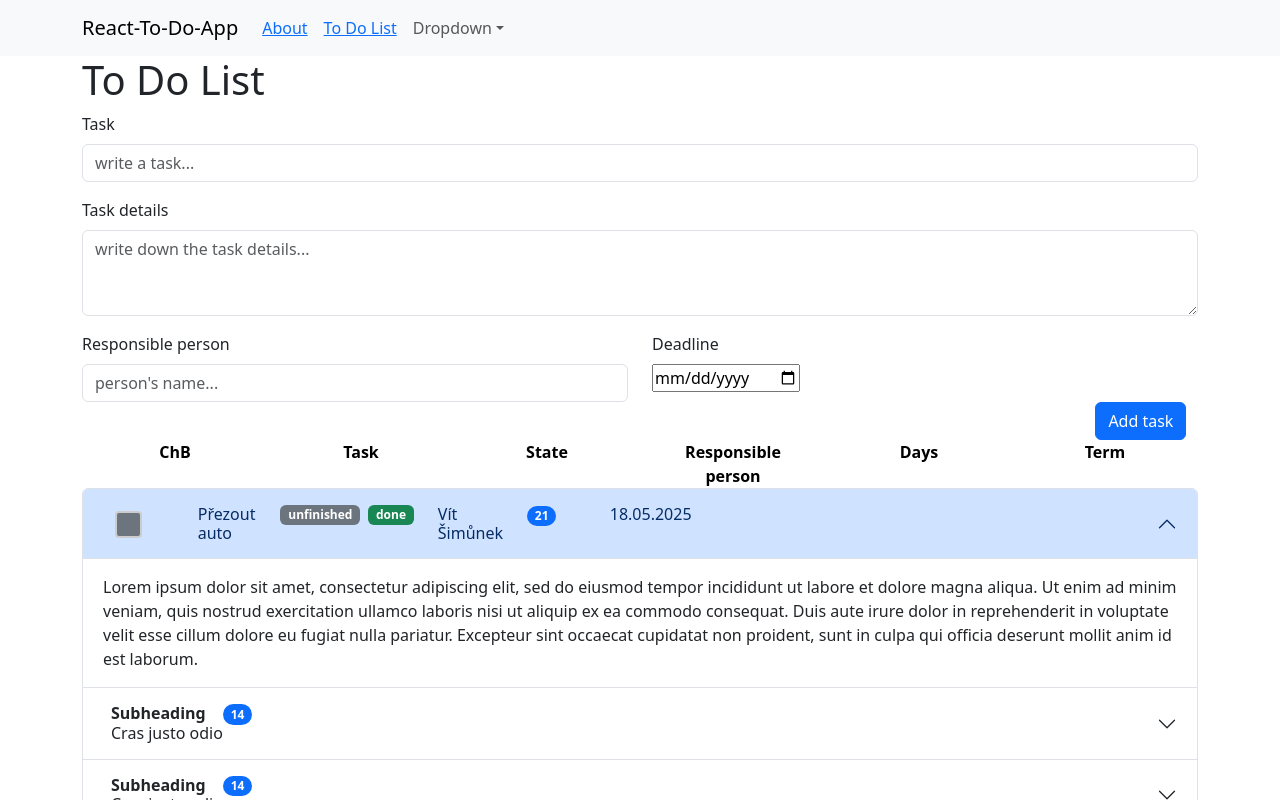
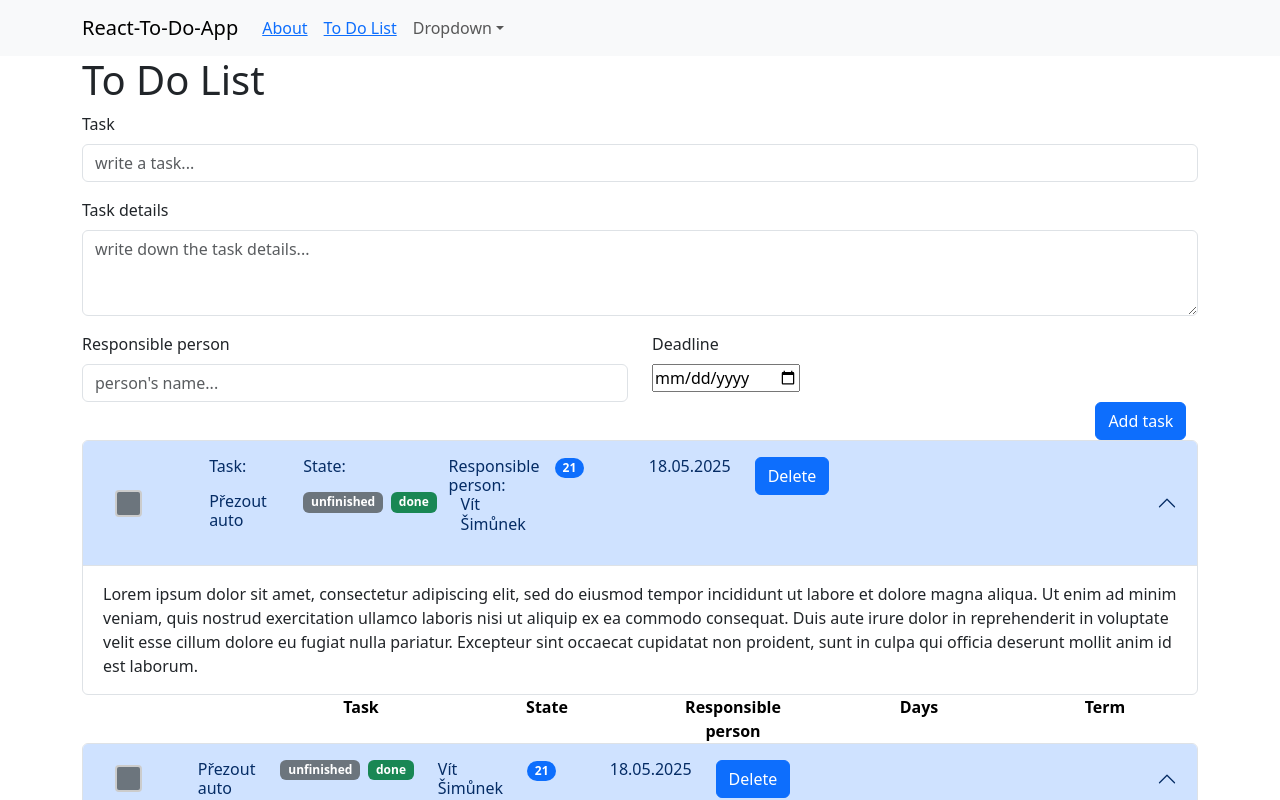
Before and after one commit to Vitus96/React_To_Do_App, a React (Create React App) app: page /project in a window 1280 px wide. Shown: the top 800 px of the page. Built offline with nearby package versions, Linux system fonts and the light colour scheme.

Commit message:
Adding a ButtonFormDelete component

```diff
--- a/public/index.html
+++ b/public/index.html
@@ -1,14 +1,12 @@
 <!DOCTYPE html>
 <html lang="en">
+
 <head>
   <meta charset="utf-8" />
   <link rel="icon" href="%PUBLIC_URL%/favicon.ico" />
   <meta name="viewport" content="width=device-width, initial-scale=1" />
   <meta name="theme-color" content="#000000" />
-    <meta
-      name="description"
-      content="Web site created using create-react-app"
-    />
+  <meta name="description" content="Web site created using create-react-app" />
   <link rel="apple-touch-icon" href="%PUBLIC_URL%/logo192.png" />
   <!--
       manifest.json provides metadata used when your web app is installed on a
@@ -25,7 +23,17 @@
       Learn how to configure a non-root public URL by running `npm run build`.
     -->
   <title>React To Do List</title>
+
+  <!-- Font Open Sans-->
+  <link rel="preconnect" href="https://fonts.googleapis.com">
+  <link rel="preconnect" href="https://fonts.gstatic.com" crossorigin>
+  <link
+    href="https://fonts.googleapis.com/css2?family=Open+Sans:ital,wght@0,300..800;1,300..800&family=Raleway:ital,wght@0,100..900;1,100..900&display=swap"
+    rel="stylesheet">
+
+
 </head>
+
 <body>
   <noscript>You need to enable JavaScript to run this app.</noscript>
   <div id="root"></div>
@@ -40,4 +48,5 @@
       To create a production bundle, use `npm run build` or `yarn build`.
     -->
 </body>
+
 </html>
--- a/src/App.css
+++ b/src/App.css
@@ -1,16 +1,67 @@
 .App {
   text-align: center;
+  font-family: "Open Sans";
 }
 
+/* ABOUT sekce */
+
+.about-contian {
+  width: 100%;
+  height: 85vh;
+  border: 3px solid #0066ff;
+  color: black
+}
+
+
+
+
+
+
+
+
+
+/* PROJECT sekce */
 .list-bar {
-
   text-align: center;
   color: black;
   font-weight: bolder;
 }
 
 
+/*
+.cont {
+  display: flex;
+}
 
+.form-list-container,
+.cont-task,
+.cont-state,
+.cont-person,
+.cont-day,
+.cont-term {
+  flex-grow: 1;
+  width: 12vw;
+}
+*/
+
+/* Icons */
+/*
+.button-add {
+  font-size: 1rem;
+  padding: 0.5em 1em;
+  border: 1px solid #888;
+  background: #f5f5f5;
+  cursor: pointer;
+  display: inline-flex;
+  align-items: center;
+}
+
+.button-add::before {
+  content: "\2713";
+  margin-right: 0.5em;
+  color: red
+}
+*/
 /* CHECKBOX */
 
 .form-list-container {
@@ -52,6 +103,7 @@ input[type="checkbox"].custom:checked::after {
   border-width: 0 3px 3px 0;
   transform: rotate(45deg);
 }
+
 /*--------------------------------------------*/
 
 
--- a/src/components/ButtonForm.js
+++ b/src/components/ButtonForm.js
@@ -6,7 +6,7 @@ import Button from 'react-bootstrap/Button';
 function ButtonForm() {
     return (
         <>
-            <Button type="submit">Add task</Button>
+            <Button type="submit" className="button-add">Add task </Button>
         </>
     );
 };
--- a/src/components/ButtonFormDelete.js
+++ b/src/components/ButtonFormDelete.js
@@ -1,10 +1,12 @@
 import React from "react";
+
+import Button from 'react-bootstrap/Button';
 
 
 function ButtonFormDelete() {
     return (
         <>
-            <button>Delete</button>
+            <Button type="submit" className="button-add">Delete</Button>
         </>
     );
 }
--- a/src/components/ListForm.js
+++ b/src/components/ListForm.js
@@ -16,15 +16,146 @@ import Accordion from 'react-bootstrap/Accordion';
 // Componentns:
 import Checkbox from "./Checkbox";
 import StateList from "./StateList";
+import ButtonFormDelete from "./ButtonFormDelete";
+import { AccordionHeader } from "react-bootstrap";
 
 
 function ListForm() {
     return (
         <>
+            {/*
+    <div>
+        <Container>
+            <Row>
+                <Col></Col>
+                <Col>Task</Col>
+                <Col>State</Col>
+                <Col>Responsible<br />person</Col>
+                <Col>Days</Col>
+                <Col>Term</Col>
+                <Col></Col>
+            </Row>
+
+            <Accordion defaultActiveKey={['0']} alwaysOpen>
+                <Row>
+                    <Accordion.Item eventKey="0">
+                        <Accordion.Header className="form-list-accordion-header">
+                            <ListGroup.Item>
+
+                                <Col className="form-list-container">
+                                    <Checkbox />
+                                </Col>
+
+                                <Col>Přezout auto</Col>
+                                <Col><StateList /></Col>
+                                <Col>Vít Šimůnek</Col>
+                                <Col>
+                                    <Badge bg="primary" pill>21</Badge>
+                                </Col>
+                                <Col>18.05.2025</Col>
+                                <Col><ButtonFormDelete /></Col>
+
+
+                            </ListGroup.Item>
+                        </Accordion.Header>
+
+                        <Accordion.Body>
+                            Lorem ipsum dolor sit amet, consectetur adipiscing elit, sed do
+                            eiusmod tempor incididunt ut labore et dolore magna aliqua. Ut enim ad
+                            minim veniam, quis nostrud exercitation ullamco laboris nisi ut
+                            aliquip ex ea commodo consequat. Duis aute irure dolor in
+                            reprehenderit in voluptate velit esse cillum dolore eu fugiat nulla
+                            pariatur. Excepteur sint occaecat cupidatat non proident, sunt in
+                            culpa qui officia deserunt mollit anim id est laborum.
+                        </Accordion.Body>
+                    </Accordion.Item>
+                </Row>
+
+
+            </Accordion>
+
+        </Container>
+    </div>
+*/}
+
+
+
+            <Accordion defaultActiveKey={['0']} alwaysOpen>
+                <Accordion.Item eventKey="0">
+
+                    <Accordion.Header className="form-list-accordion-header">
+                        <ListGroup.Item>
+
+                            <Container>
+                                <Row>
+                                    <Col className="form-list-container">
+                                        <Checkbox />
+                                    </Col>
+
+                                    <Col>
+                                        <Row>
+                                            <p>Task:</p>
+                                        </Row>
+
+                                        <Row>
+                                            <p>Přezout auto</p>
+                                        </Row>
+                                    </Col>
+
+                                    <Col>
+                                        <Row>
+                                            <p>State:</p>
+                                        </Row>
+
+                                        <Row>
+                                            <StateList />
+                                        </Row>
+                                    </Col>
+
+                                    <Col>
+                                        <Row >
+                                            Responsible person:
+                                        </Row>
+
+                                        <Row>
+                                            <p>Vít Šimůnek</p>
+                                        </Row>
+                                    </Col>
+
+                                    <Col>
+                                        <Badge bg="primary" pill>21</Badge>
+                                    </Col>
+                                    <Col>18.05.2025</Col>
+                                    <Col><ButtonFormDelete /></Col>
+                                </Row>
+                            </Container>
+
+                        </ListGroup.Item>
+                    </Accordion.Header>
+
+                    <Accordion.Body>
+                        Lorem ipsum dolor sit amet, consectetur adipiscing elit, sed do
+                        eiusmod tempor incididunt ut labore et dolore magna aliqua. Ut enim ad
+                        minim veniam, quis nostrud exercitation ullamco laboris nisi ut
+                        aliquip ex ea commodo consequat. Duis aute irure dolor in
+                        reprehenderit in voluptate velit esse cillum dolore eu fugiat nulla
+                        pariatur. Excepteur sint occaecat cupidatat non proident, sunt in
+                        culpa qui officia deserunt mollit anim id est laborum.
+                    </Accordion.Body>
+
+                </Accordion.Item>
+
+            </Accordion>
+
+
+
+
+
+
             <div className="list-bar">
                 <Container>
                     <Row>
-                        <Col>ChB</Col>
+                        <Col></Col>
                         <Col>Task</Col>
                         <Col>State</Col>
                         <Col>Responsible<br />person</Col>
@@ -53,6 +184,7 @@ function ListForm() {
                                         <Badge bg="primary" pill>21</Badge>
                                     </Col>
                                     <Col>18.05.2025</Col>
+                                    <Col><ButtonFormDelete /></Col>
                                 </Row>
                             </Container>
 
@@ -70,13 +202,6 @@ function ListForm() {
                     </Accordion.Body>
 
                 </Accordion.Item>
-
-
-
-
-
-
-
 
 
 
--- a/src/pages/About.js
+++ b/src/pages/About.js
@@ -1,29 +1,41 @@
 import React from "react";
 
+// Style:
+import "../App.css"
+
+// GRID:
 import Container from 'react-bootstrap/Container';
 import Row from 'react-bootstrap/Row';
 import Col from 'react-bootstrap/Col';
 
+
 function About() {
     return (
-        <div>
-            <h1>About</h1>
-
+        <div className="about-container">
             <Container>
                 <Row>
-                    <Col>vítek</Col>
+                    <Col><h1>About me</h1></Col>
                 </Row>
+
+                <div className="about-contian">
                     <Row>
-                    <Col>1 of 2</Col>
-                    <Col>2 of 2</Col>
+                        <Col>
+                            <div>
+                                <p>
+                                    Lorem ipsum dolor sit amet, consectetur adipisici elit, sed eiusmod tempor incidunt ut labore et dolore magna aliqua. Ut enim ad minim veniam, quis nostrud exercitation ullamco laboris nisi ut aliquid ex ea commodi consequat. Quis aute iure reprehenderit in voluptate velit esse cillum dolore eu fugiat nulla pariatur. Excepteur sint obcaecat cupiditat non proident, sunt in culpa qui officia deserunt mollit anim id est laborum.
+                                </p>
+                            </div>
+                        </Col>
+                        <Col>2 of 3</Col>
                     </Row>
+
                     <Row>
                         <Col>1 of 3</Col>
                         <Col>2 of 3</Col>
                         <Col>3 of 3</Col>
                     </Row>
+                </div>
             </Container>
-
         </div>
     );
 };
```
Lines whose indentation alone changed are shown as unchanged.
